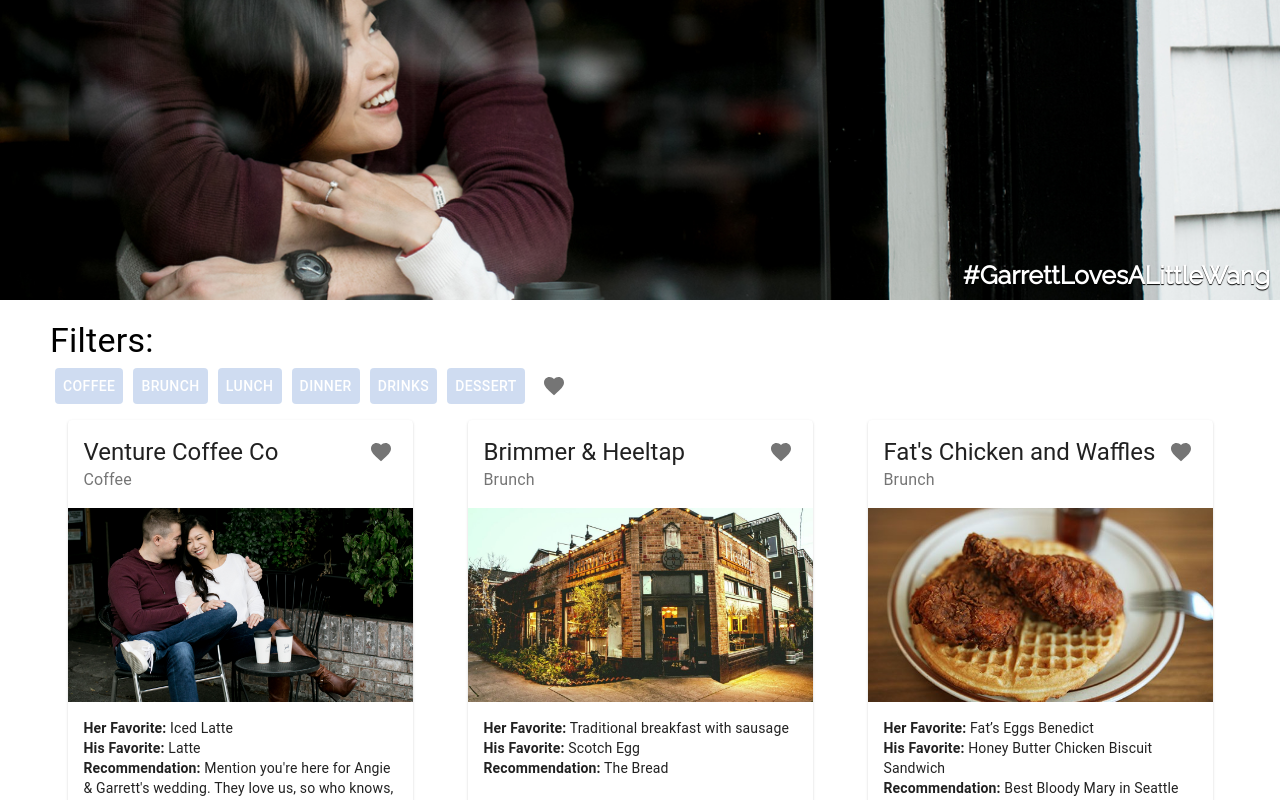
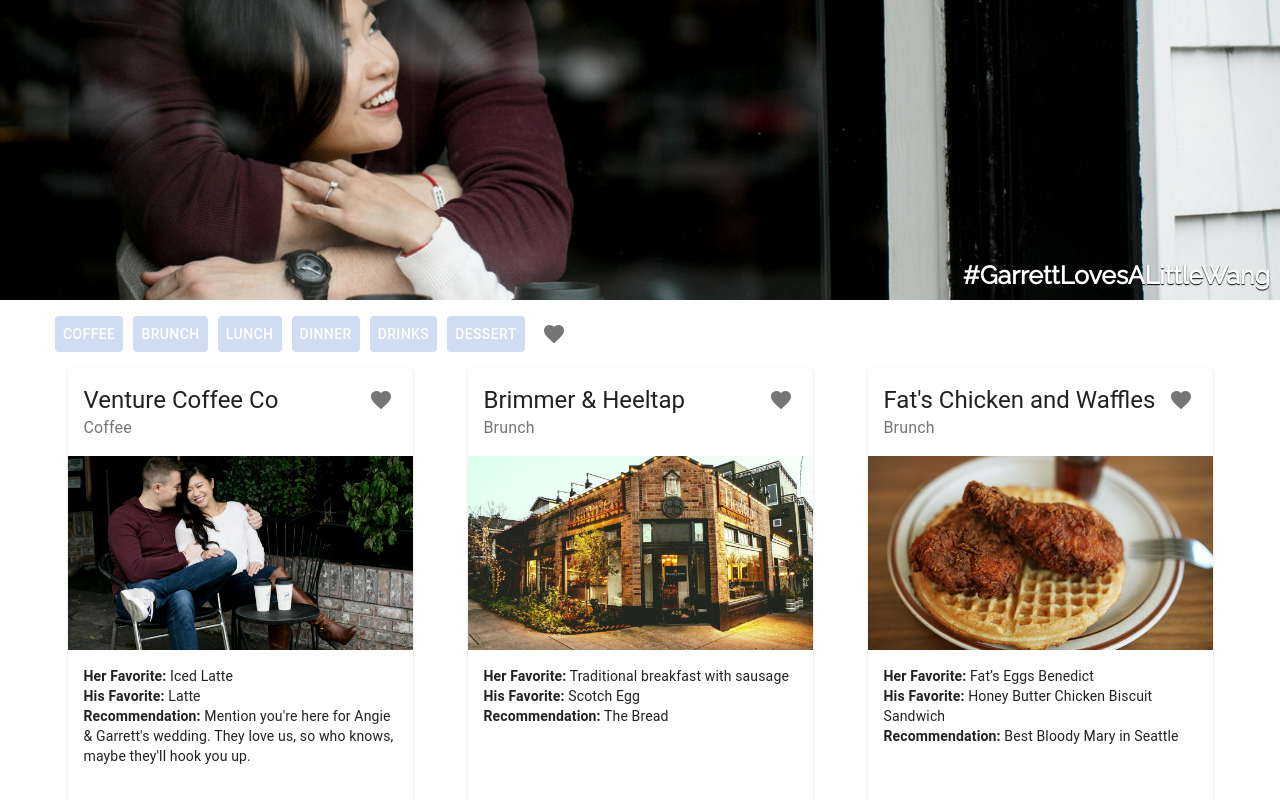
Before and after one commit to garrett56x/wedding-site, a React (Create React App) app: page /things-to-do in a window 1280 px wide. Shown: the part 300-1100 px from the top of the page. Built offline with nearby package versions, Linux system fonts and the light colour scheme.

Commit message:
Restyled filters. Removed 'Filters:' title

```diff
--- a/src/client/Location/Location.jsx
+++ b/src/client/Location/Location.jsx
@@ -26,7 +26,7 @@
 			Please reference the Van Neste / Wang party when making your reservations for a special discount.
 		</p>
 		<div className="gmap_canvas">
-			<iframe title="map" height="500" id="gmap_canvas" src="https://maps.google.com/maps?q=hotel%20ballard&t=&z=15&ie=UTF8&iwloc=&output=embed" frameBorder="0" scrolling="no" marginHeight="0" marginWidth="0">
+			<iframe title="map" height="500" id="gmap_canvas" src="https://maps.google.com/maps?q=hotel%20ballard&t=&z=15&ie=UTF8&iwloc=&output=embed" frameBorder={0} scrolling="no" marginHeight={0} marginWidth={0}>
 			</iframe>
 		</div>
 	  </div>
--- a/src/client/Party/Party.jsx
+++ b/src/client/Party/Party.jsx
@@ -29,8 +29,8 @@
 			    We are hosting a rehersal dinner on March 19th at Belltown Pizza, the place where we met, on the date we met!
           Join us for some pizza, meatballs, and drinks.
 		    </p>
-        <div class="gmap_canvas">
-          <iframe title="map" height="500" id="gmap_canvas" src="https://maps.google.com/maps?q=belltown%20pizza&t=&z=13&ie=UTF8&iwloc=&output=embed" frameborder="0" scrolling="no" marginheight="0" marginwidth="0">
+        <div className="gmap_canvas">
+          <iframe title="map" height="500" id="gmap_canvas" src="https://maps.google.com/maps?q=belltown%20pizza&t=&z=13&ie=UTF8&iwloc=&output=embed" frameBorder={0} scrolling="no" marginHeight={0} marginWidth={0}>
           </iframe>
         </div>
         <h2>After Party</h2>
--- a/src/client/ThingsToDo/ThingsToDo.css
+++ /dev/null
@@ -1,14 +0,0 @@
-.things-to-do {
-}
-  .things-to-do .content {
-    max-width: 1200px;
-    text-align: left;
-    margin: 20px auto;
-    padding: 0 40px;
-  }
-
-@media only screen and (max-width: 650px) {
-  .things-to-do .content {
-    padding: 0 20px;
-  }
-}
--- a/src/client/ThingsToDo/ThingsToDo.jsx
+++ b/src/client/ThingsToDo/ThingsToDo.jsx
@@ -1,60 +1,20 @@
 import React, { useState } from "react";
-import { makeStyles } from '@material-ui/core/styles';
 import { Button, IconButton } from "@material-ui/core";
 import { Favorite } from '@material-ui/icons';
 import BackgroundImage from "../../assets/coffee_shop.jpg";
 import pois from "../../data/things-to-do.js";
 import Hero from "../Hero/Hero.jsx";
 import ItemCard from "../Components/ItemCard/ItemCard.jsx";
-import "./ThingsToDo.css";
 import { Typography } from "@material-ui/core";
-
-const useStyles = makeStyles((theme) => ({
-  filters: {
-    textAlign: "left",
-    width: "100%",
-    padding: "0 10px",
-  },
-  filterButton: {
-    color: "#fff",
-    background: "#88AADD",
-    margin: "5px",
-    opacity: 0.4,
-    '&:hover': {
-      background: "#88AADD",
-      opacity: 0.5,
-    }
-  },
-  filterButtonOn: {
-    color: "#fff",
-    background: "#88AADD",
-    margin: "5px",
-    opacity: 1,
-   '&:hover': {
-      background: "#88AADD",
-      opacity: 0.9,
-    }
-  },
-  items: {
-    width: "100%",
-    display: "flex",
-    flexFlow: "row wrap",
-    justifyContent: "space-around",
-  },
-  favoriteButtonOn: {
-    color: "#ff7f7f",
-  },
-  errorMessage: {
-    textAlign: "center",
-  }
-}));
+import useStyles from "./ThingsToDoStyles.js";
 
 export default function ThingsToDo() {
   const classes = useStyles();
   const buttons = ["Coffee", "Brunch", "Lunch", "Dinner", "Drinks", "Dessert"];
   const [filters, setFilters] = useState([]);
   const [displayFavorites, setDisplayFavorites] = useState(false);
-  const favorites = JSON.parse(localStorage.getItem("myFavorites"));
+  const [favorites] = useState(JSON.parse(localStorage.getItem("myFavorites")) || []);
+  console.log(favorites);
 
   const clickFilter = (filter) => {
     const idx = filters.indexOf(filter);
@@ -79,16 +39,15 @@
   });
 
   return (
-    <div className="things-to-do">
+    <div>
       <Hero
       	backgroundImage={BackgroundImage}
       	backgroundPosition="top"
       	phrase="THINGS TO DO"
       />
 
-      <div className="content">
+      <div className={classes.content}>
         <div className={classes.filters}>
-          <Typography variant="h4">Filters:</Typography>
           {buttons.map((filter) =>
           (<Button
               key={filter}
--- /dev/null
+++ b/src/client/ThingsToDo/ThingsToDoStyles.js
@@ -0,0 +1,53 @@
+import { makeStyles } from '@material-ui/core/styles';
+
+const useStyles = makeStyles((theme) => ({
+    content: {
+      maxWidth: "1200px",
+      textAlign: "left",
+      margin: "20px auto",
+      marginTop: "10px",
+      padding: "0 40px",
+      [theme.breakpoints.down("xs")] : {
+        padding: "0 20px",
+      },
+    },
+    filters: {
+      textAlign: "left",
+      width: "100%",
+      padding: "0 10px",
+    },
+    filterButton: {
+      color: "#fff",
+      background: "#88AADD",
+      margin: "5px",
+      opacity: 0.4,
+      '&:hover': {
+        background: "#88AADD",
+        opacity: 0.5,
+      }
+    },
+    filterButtonOn: {
+      color: "#fff",
+      background: "#88AADD",
+      margin: "5px",
+      opacity: 1,
+     '&:hover': {
+        background: "#88AADD",
+        opacity: 0.9,
+      }
+    },
+    items: {
+      width: "100%",
+      display: "flex",
+      flexFlow: "row wrap",
+      justifyContent: "space-around",
+    },
+    favoriteButtonOn: {
+      color: "#ff7f7f",
+    },
+    errorMessage: {
+      textAlign: "center",
+    }
+  }));
+
+export default useStyles;
```
